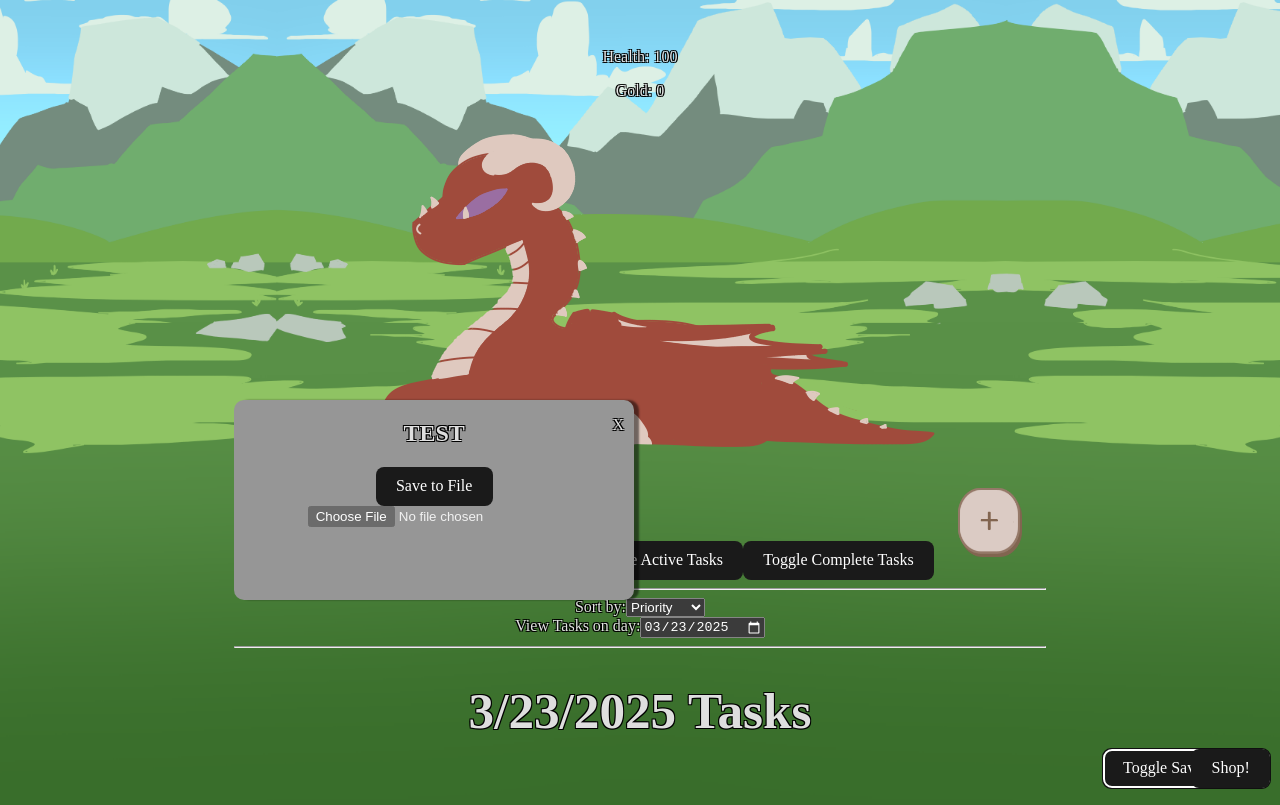
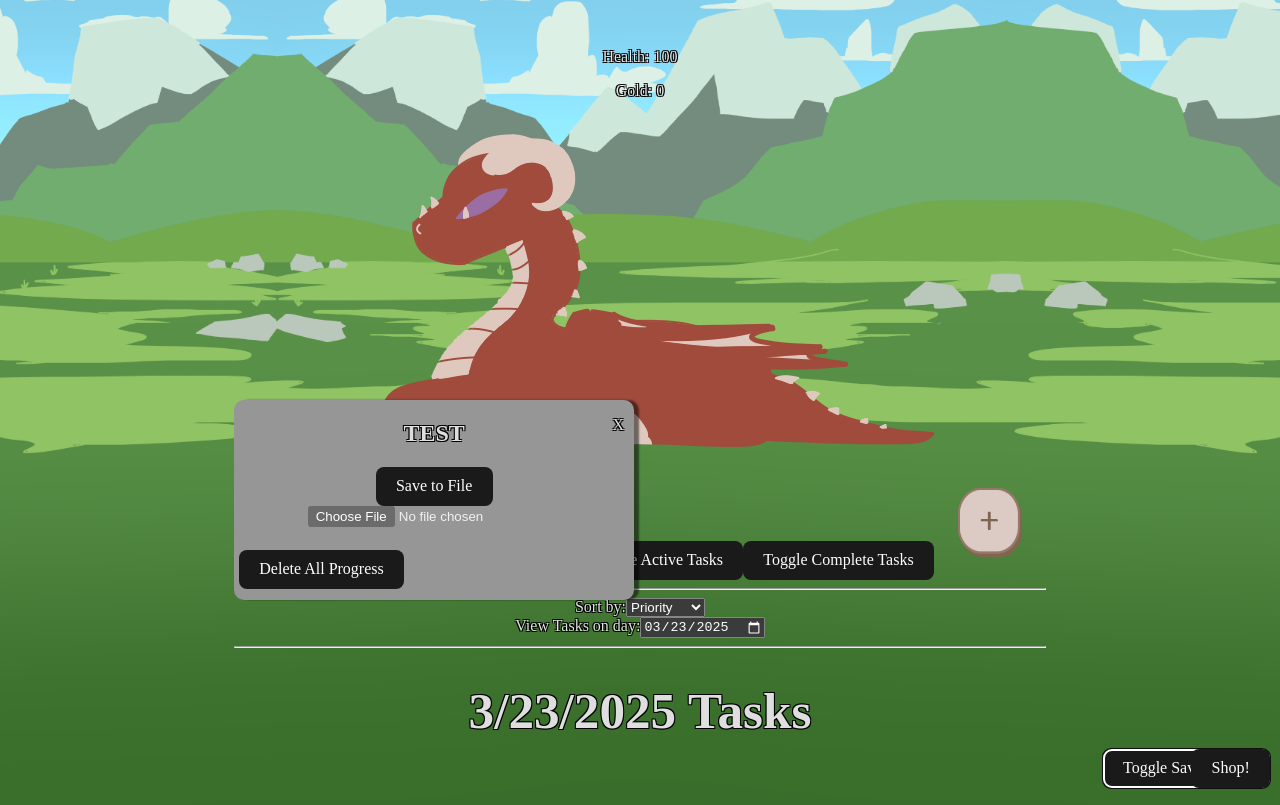
Before and after one commit to QuestlineDJ/task-knight, a React (Vite) app: page / in a window 1280 px wide. Both pictures are taken after a click on the button "Toggle Save Screen". Built offline with nearby package versions, Linux system fonts and the light colour scheme.

Commit message:
delete save data button

```diff
--- /dev/null
+++ b/src/Components/DeleteAllSavedDataButton.tsx
@@ -0,0 +1,19 @@
+import {deleteAllLocalStorage} from '../LocalStorageManager';
+
+function DeleteAllSavedDataButton() {
+    return <button onClick={deleteStorage}>Delete All Progress</button>
+}
+
+/**
+ * Deletes all local storage (that was created via this website) with a push of a button
+ */
+function deleteStorage()
+{
+    //Deletes all content (made by THIS website) from the local storage
+    deleteAllLocalStorage();
+
+    //Refreshes page
+    location.reload();
+}
+
+export default DeleteAllSavedDataButton;
--- a/src/Components/SaveWindow.tsx
+++ b/src/Components/SaveWindow.tsx
@@ -1,5 +1,6 @@
 import { useState } from 'react';
 import SaveButton from './SaveButton';
+import DeleteAllSavedDataButton from './DeleteAllSavedDataButton';
 import { loadFile } from '../LocalStorageManager';
 
 function SaveWindow() {
@@ -11,6 +12,7 @@ function SaveWindow() {
             <div className='modal_container'>
             <div className="modal">
             <p className='close-popup' onClick={() => setOpen(false)}>X</p>
+            <p className='delete-all-saved-data-button'><DeleteAllSavedDataButton/></p>
                 <div className="content">
                     <h2>TEST</h2>
                 </div>
--- a/src/index.css
+++ b/src/index.css
@@ -104,3 +104,9 @@ button:focus-visible {
 
   max-width: 15px;
 }
+
+.delete-all-saved-data-button {
+  position: absolute;
+  bottom: -5px;
+  left: 5px;
+}
```
